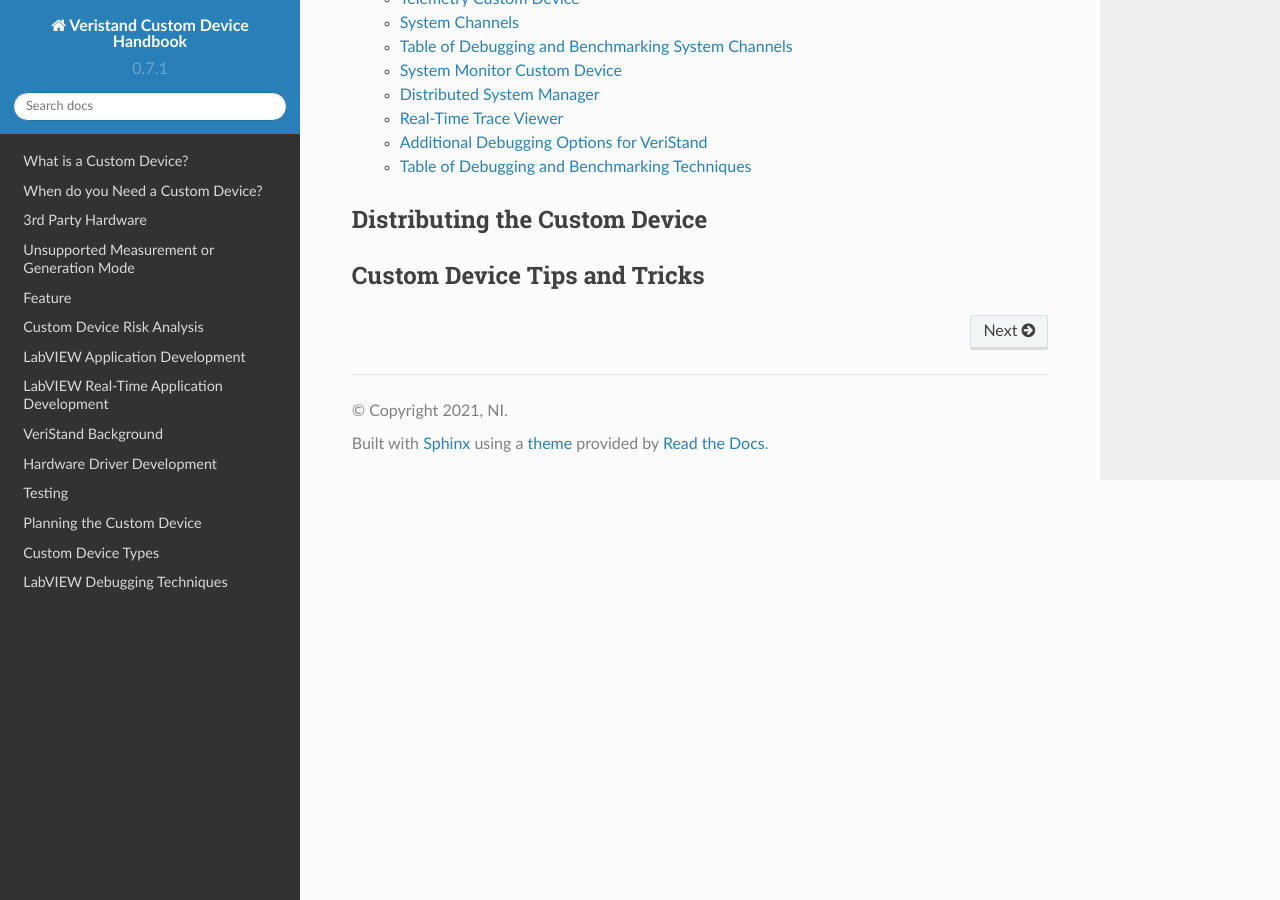
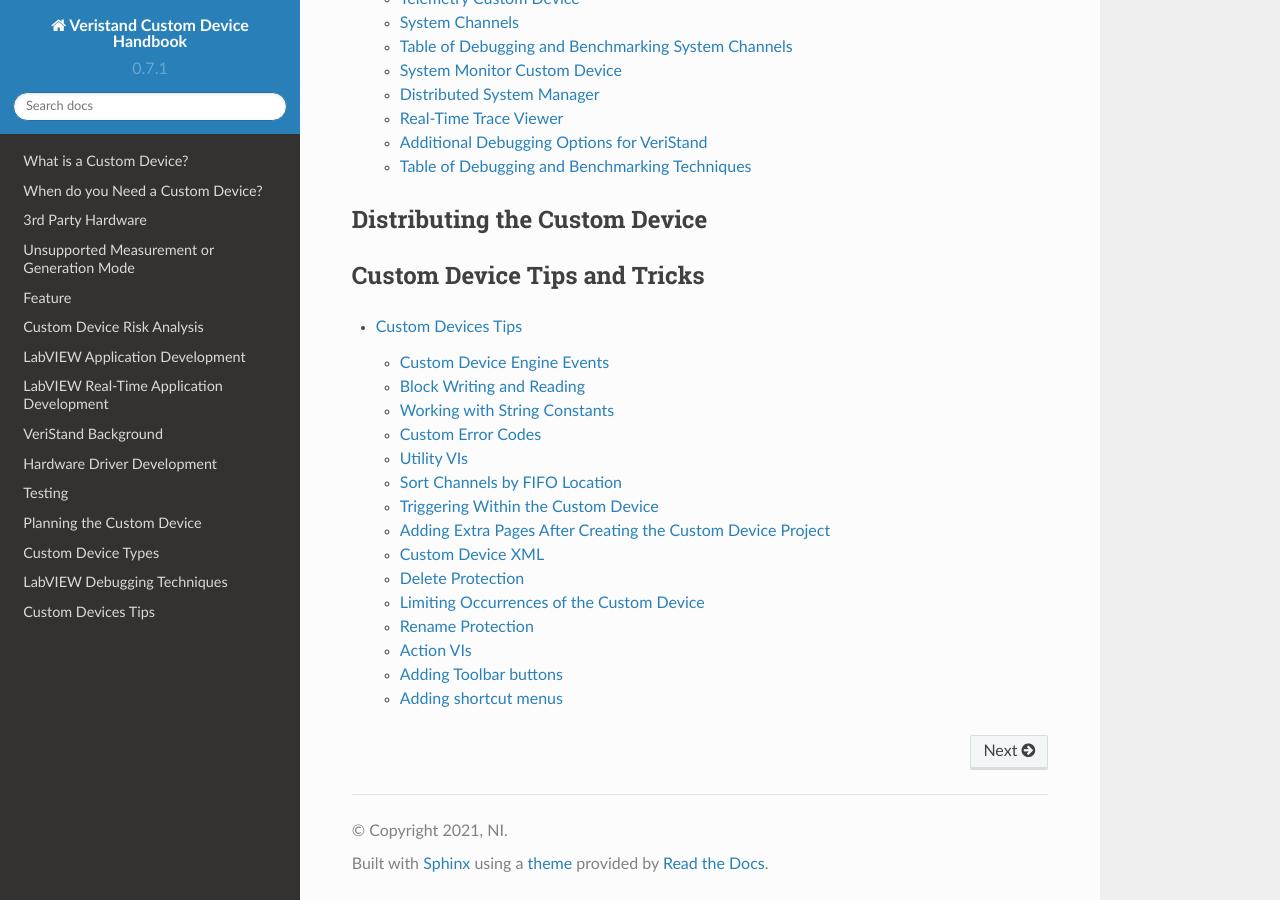
Before and after one commit to ni/niveristand-custom-device-handbook, a Sphinx documentation site: the page built from docs/index.md, in a window 1280 px wide and 900 px high, scrolled down 1661 px. Built offline with Sphinx 7.4.7 and the Read the Docs theme 2.0.0, drawn with Linux system fonts in a browser that asks for light colours; pages that are not in the unit, such as notebooks, are missing from menus; some of the changed lines change nothing that is shown.

Commit message:
Adding the Custom Devices tips and tricks page (#13)

```diff
--- /dev/null
+++ b/docs/Custom_Device_Tips_and_Tricks.md
@@ -0,0 +1,272 @@
+## Custom Device Tips and Tricks
+
+This section contains tips and tricks for developing custom devices.
+
+### Custom Device Engine Events
+
+After a custom device has been deployed, data is exchanged via custom device channels. If channels are insufficient or overly cumbersome, you may implement your own communication mechanism. VeriStand also provides access to its own TCP pipe so you don’t have to maintain the connection. VeriStand’s pipe facilitates readable text and byte array data.
+
+In the **NI VeriStand » Custom Device API » Driver Functions** LabVIEW palette you will find the NI VeriStand - Register Custom Device Engine Events VI. This VI provides three dynamic events that may be registered in any VI with a reference to the custom device.
+
+1.	Shut Down
+2.	Message (Byte Array)
+3.	Message (String)
+
+![](images/Registering_for_NI_VeriStand_Dynamic_Events.jpg)<br />
+**Figure: Registering for NI VeriStand Dynamic Events**
+
+The two message events fire when NI VeriStand – Send Custom Device Message VI is called.
+
+![](images/Sending_a_Message_to_NI_VeriStand_Dynamic_Message_Events.jpg)<br />
+
+**Figure: Sending a Message to NI VeriStand’s Dynamic Message Events**
+
+There is an example of using the dynamic event pipe in &lt;LabVIEW&gt;\examples\NI VeriStand\Custom Devices\Communication Example\Communication Example Custom Device Project.lvproj.
+
+### Block Writing and Reading
+
+For inline hardware and inline model custom devices with a large number of channels, it’s more efficient to read and write channel data using block data references. Use the following VIs to work with block data references.
+
+LabVIEW palettes: NI VeriStand » Custom Device API » Driver Functions » Data References:
+
+•	Get Channel Block Data References<br />
+•	Get Channel Values by Block Data Reference<br />
+•	Set Channel Values by Block Data Reference<br />
+
+Recall the Initialization code that generates a list of output channel references.
+![](images/Recall_the_Initialization_code.JPG)<br />
+
+Instead of output channel references, obtain block references to the output channels. Modify the state data cluster accordingly. <br />
+![](images/Obtain_block_references_to_the_output_channels.JPG)<br />
+
+In the first version of the custom device, we auto-indexed each channel data reference. <br />
+![](images/auto-indexed_each_channel_data_reference.JPG)<br />
+
+Modify the code to write the block reference instead. Notice the channel block data references are written en-mass outside the loop rather than channel-by-channel within the loop. <br />
+![](images/Modify_the_code.JPG)<br />
+
+### Working with String Constants
+
+During custom device development, strings are used for property names and GUIDs. These strings are case-sensitive and, in the case of GUIDs, long and prone to typos. To facilitate working with these, consider using either **[LabVIEW Global Variables](https://zone.ni.com/reference/en-XX/help/371361R-01/lvconcepts/glob_variables/)** or a **[type definition Combo Box](https://zone.ni.com/reference/en-XX/help/371361R-01/lvhowto/creating_type_defs/)** control. When using the global variable, ensure that you have set the correct default value for the control. When using the Combo Box control, uncheck the **Values match Items** box on the Edit Items tab of the Properties dialog box.
+
+The Combo Box control does not auto-update from its type definition. Completely populate the control before using it on the block diagram.
+
+### Custom Error Codes
+
+You can define custom error codes in LabVIEW and distribute the codes to VeriStand with a custom device. Copy the custom *errors.txt* file to VeriStand in the *&lt;Base&gt;\National Instruments\Shared\Errors\English* directory and add the file as a dependency in custom device and **[Custom Device XML file](https://www.ni.com/documentation/en/veristand/latest/manual/custom-device-xml/)**.
+
+For RT targets, deploy the *errors.txt* file to the error directory on target to display error descriptions in Console Viewer.
+
+For more information, refer to the Defining Custom Error Codes to Distribute throughout Your Application topic in the LabVIEW Help
+
+### Utility VIs
+
+The LabVIEW palette **NI VeriStand » Custom Device API » Utilities** contains useful utility VIs for custom device development. The VIs have Context Help documentation that better explain their functionality.
+
+![](images/Utilities_palette.jpg)<br />
+**Figure: Utility VIs palette**
+
+### Sort Channels by FIFO Location
+
+The **NI VeriStand » Custom Device API » Utilities » Get Channel FIFO Buffer Index** VI returns the FIFO buffer index for the input or output channel reference. Use this function for Asynchronous Custom Device channels to determine what index to read or write in the FIFO arrays. The VI also returns which FIFO Buffer (Input or Output) the channel will be located in. This function is only intended for Asynchronous Custom Devices.
+
+Consider a custom device to read an arbitrary list of DAQmx thermocouple inputs. One way to accomplish the task would be to read all the hardware channels, cycle through the list of custom device channels looking for the channel property, and write the associated hardware channel value that corresponds to the custom device channel.
+
+A better way to accomplish the task is to sort the channel references in the order they appear in the custom device FIFO, and configure the DAQmx task so the thermocouple channels are read in the same order as they appear in the FIFO.
+
+
+![](images/Sorting_Asynchronous_Custom_Device_Channels.jpg)<br />
+**Figure: Sorting Asynchronous Custom Device Channels by their Order in the FIFO**
+
+
+![](images/Adding_Channels_to_a_DAQmx_Task.jpg)<br />
+**Figure: Adding Channels to a DAQmx Task by their Order in the Custom Device FIFO**
+
+There are several advantages of this architecture. The operator is free to add/remove/reorder channels how he pleases, only the desired channels are configured, and writing data to the custom device FIFO becomes naturally efficient.
+
+
+![](images/Writing_Multiple_Hardware_Channels_Directly.jpg)<br />
+**Figure: Writing Multiple Hardware Channels Directly to the Custom Device FIFO**
+
+The hardware data returns from the DAQmx driver in the same order as the channel references in the asynchronous custom device FIFO.
+
+### Triggering Within the Custom Device
+
+There are many cases where you want to run code in the custom device when an event occurs. By comparing the *AEEnCh<1..8>* channel values to the previous iteration, we implemented simple value-triggering.
+
+A useful VI for triggering is **[Signal Processing](https://zone.ni.com/reference/en-XX/help/371361R-01/lvanls/signal_processing_vis/)** » **[Point by Point](https://zone.ni.com/reference/en-XX/help/371361R-01/ptbypt/ptbypt_vi_help/)** » **[Other Functions](https://zone.ni.com/reference/en-XX/help/371361R-01/ptbypt/other_point_by_point_vis/)** » **[Boolean Crossing Point by Point](https://zone.ni.com/reference/en-XX/help/371361R-01/ptbypt/boolean_crossing_ptbypt/)**.
+
+
+![](images/Boolean_Crossing_PtByPt_VI.jpg)<br />
+**Figure: Boolean Crossing PtByPt VI**
+
+Recall the Write Data to HW state that reads NI VeriStand Channels. Add code to check the software trigger.
+![](images/Recall_the_Write_Data_to_HW_state.jpg)<br />
+
+Check the SWTrig channel for a transition and handle the transition accordingly.
+![](images/Check_the_SWTrig_channel.jpg)<br />
+
+
+This triggering VI is most useful in asynchronous custom devices that do not execute in line with the PCL. An asynchronous device might iterate multiple times in a single iteration of the PCL, but this triggering VI will only assert on the desired edge of the transition.
+
+### Adding Extra Pages After Creating the Custom Device Project
+
+If your Custom Device requires additional pages for sections or channels, you should specify their names in the **Custom Device Extra Page Names** control of the [niveristand-custom-device-wizard](https://github.com/ni/niveristand-custom-device-wizard/releases) before you generate the LabVIEW project for the device. The tool ensures that the appropriate references are available to the page, the necessary declarations go into the Custom Device XML file, and the Build Specification deploys the page to the correct location.
+
+There are two telltale signs that an extra page has not been added correctly to a custom device. The first is the default section or channel page loads into System Explorer instead of the expected extra page. The second is an error from System Explorer similar to *Custom Device Page Error: The following Custom Device page VI is not executable. The VI might not be found at the correct location, or it is missing dependencies that it requires to run. Please contact the Custom Device vendor for more information on this problem.*
+
+In order to add a new page after the framework has been generated, you must manually perform all the actions the niveristand-custom-device-wizard performs.
+
+Perform the following operations from the LabVIEW Project Explorer.
+Incorrect changes to the Custom Device's XML file can corrupt the System Definition in VeriStand.
+
+•	Ensure the device gets the appropriate device reference. The NI VeriStand API requires the correct Node Reference input. The VeriStand system is responsible for passing this reference to the page. There’s a VI Template in *Custom Device API.lvlib\Templates\Subpanel Page VI\Page Template.vit* for this purpose. Another way to ensure the new page gets the correct Node Reference is to copy a page generated by the niveristand-custom-device-wizard, such as the Main page.
+
+•	Create the page section in the custom device XML file. The Custom Device's XML file tells the System Explorer how to load the device's files.
+1.	Open the XML file from the Project Explorer window.
+2.	Locate the &lt;Pages&gt; section.
+3.	Copy the information between Main Page’s &lt;Page&gt; and &lt;/Page&gt; declarations.
+4.	Paste the section immediately below the &lt;/Page&gt; declaration that closes the *Main Page* section.
+5.	Change the &lt;eng&gt;, &lt;loc&gt;, and &lt;Path&gt; tags for the new page.
+6.	Change the &lt;GUID&gt; to match the extra page’s GUID you created.
+7.	Save and close the XML file.
+
+•	Modify the configuration build specification. The niveristand-custom-device-wizard scripts two Build Specifications that put the custom device files in the necessary format and location for System Explorer.
+1.	Open the *Configuration Release*’s build specification dialog box.
+2.	In **Source Files**, expand the lvlib for your device.
+3.	Make sure the new page is part of the **Always Included** section.
+4.	In **Source Files Settings**, make sure the new page in the **Project Files** tree has the destination set to **Custom Device &lt;Name&gt; Folder**.
+5.	Click **OK** to close the build specification.
+6.	Save the LabVIEW project.
+
+You must rebuild the **Configuration Release** and **Engine Release** build specifications to deploy the changes. You may then use the extra page as if it were generated by the niveristand-custom-device-wizard.
+
+The **[niveristand-custom-device-wizard](https://github.com/ni/niveristand-custom-device-wizard)** is open source. If you have any questions about what the wizard does, you can refer to the code as you would any other VI.
+
+### Custom Device XML
+
+The [Custom Device XML Tags](https://www.ni.com/documentation/en/veristand/latest/manual/custom-device-xml-tags/) define settings for a custom device. These elements, and [non-standard element types](https://www.ni.com/documentation/en/veristand/latest/manual/custom-device-xml-element-types/), are defined in the *Custom Device.xsd* schema located in the *[&lt;Common Data&gt;](https://www.ni.com/documentation/en/veristand/latest/manual/veristand-directories-aliases/)\Custom Devices* directory. You can open the file in an XML or text editor to read the schema and view the hierarchy.
+
+Consider the following example line from the *Custom Device.xsd* file:
+
+<xs:element minOccurs="0" name="ActionVIOnDelete" type="Path" />
+
+**A Line from the Custom Device XML Schema File**
+
+The name of this tag is *ActionVIOnDelete*. Adding this tag to the custom device XML runs a VI when the operator deletes the item from System Explorer. You may find experimenting with the custom device XML easier in an empty custom device.
+
+It may be helpful to explore VeriStand’s built-in components for examples on implementing XML features. The built-in components are found in &lt;Application Data&gt;\System Explorer\System Explorer Definition Files.
+
+If a tag is opened, use the format *</tag_name>* to close the tag. If a tag must be specified but has no value, you may use the format *<tag_name />* to open and close the tag at the same time. This format has the same effect as *<tag_name>tag value</tag_name>*.
+
+### Delete Protection
+
+You can add &lt;DeleteProtection&gt;true&lt;/DeleteProtection&gt; to any section in the [custom device XML](https://www.ni.com/documentation/en/veristand/latest/manual/custom-device-xml-tags/) to disallow deleting the item from the configuration tree in System Explorer.
+
+### Limiting Occurrences of the Custom Device
+
+If it doesn’t make sense to have more than **N** instances of the custom device in a single System Definition, you can limit the number of instances by adding **&lt;MaxOccurrence&gt;N&lt;/MaxOccurrence&gt;** to the [custom device XML](https://www.ni.com/documentation/en/veristand/latest/manual/custom-device-xml-tags/) underneath the device type.
+
+### Rename Protection
+
+There may be cases when you depend on a custom device item to have a certain name, and you’d like to prevent the operator from renaming the item. Add **&lt;DisallowRenaming&gt;true&lt;/DisallowRenaming&gt;** below the &lt;/Name&gt; tag for any page to prevent the operator from renaming the item.
+
+### Action VIs
+
+VeriStand contains eight action VI templates that are triggered by different actions.
+
+The following list displays the action VI templates provided by VeriStand in the **[Custom Device API library](https://www.ni.com/documentation/en/veristand/latest/manual/custom-device-api-library/)**.
+
+**ActionVIOnLoad** <br />
+Executes when VeriStand loads a custom device item into memory. This template helps create action VIs that launch background processes. For example, if your custom device requires large amounts of data, you can customize this template to start a daemon that runs processes or gathers data in the background.
+
+**ActionVIOnDeleteRequest** <br />
+Executes when a user tries to delete an item from the custom device. This template helps create action VIs that prevent a user from deleting a custom device item or warn a user of the implications of deleting a custom device item.
+
+The template has the following unique parameters.<br />
+
+&nbsp;&nbsp;&nbsp; •	Item Ref - The reference to the custom device item whose XML declaration calls this action VI.<br />
+&nbsp;&nbsp;&nbsp; •	Refs that are about to get deleted - A 1D array of references to the items to be deleted. However, the 1D array will only contain one reference, as users can only delete one item at a time in the System Explorer window.<br />
+&nbsp;&nbsp;&nbsp; •	Discard reason - An output you can use to capture the user's reason for deleting the item.<br />
+&nbsp;&nbsp;&nbsp; •	Discard delete request? - Allows you to discard the delete request. After the action VI finishes executing, VeriStand will evaluate this output to determine whether or not to delete the item. If True, VeriStand will not delete the item. If False, VeriStand will delete the item.<br />
+&nbsp;&nbsp;&nbsp; •	Additional items to delete - An array of references to additional items you want to delete. For example, if other custom device items depend on the item the user wants to delete, you can use this output to automatically delete those items.<br />
+
+**ActionVIOnDelete** <br />
+Executes after a user deletes an item from the custom device. You can customize this template to alert users which channel mappings break when they delete the custom device item. You can also customize this template to reconfigure hardware.
+
+For example, if the user deletes a page that specifies custom configuration data for your hardware, you can customize the template to return the configuration to default settings.
+
+**ActionVIOnSystemShutdown** <br />
+Executes when System Explorer closes. You can customize this template to close hardware connections or to close daemons you launch from an ActionVIOnLoad action VI.
+
+The template has the following unique parameters.<br />
+
+&nbsp;&nbsp;&nbsp; •	Device Item Ref - Reference to the custom device item whose XML declaration calls this action VI.<br />
+&nbsp;&nbsp;&nbsp; •	Unload SDF? - Indicates whether or not the system definition file was unloaded. Unload SDF? is always True.<br />
+&nbsp;&nbsp;&nbsp; •	Saved? - Indicates whether or not a user saved the system definition file before closing System Explorer.<br />
+&nbsp;&nbsp;&nbsp; •	Path - Path on disk to the system definition file.<br />
+&nbsp;&nbsp;&nbsp; •	System Explorer Shutdown? - Indicates whether or not System Explorer closed. This parameter is always True.<br />
+
+**ActionVIOnSave** <br />
+Executes when a user saves the system definition file. For example, you can customize this template to log each time the custom device is saved.
+
+**ActionVIOnDownload** <br />
+Executes when a user deploys the system definition file containing the custom device to a real-time target. This action VI does not execute if a user deploys the system definition to a Windows target.
+
+This template helps create action VIs that finalize the target configuration after you deploy the system definition. You can also customize this template to deploy any additional files or dependencies your custom device requires. For example, if your custom device reads and writes to shared variables, you can deploy those variables.
+
+The template has the following unique parameters.<br />
+
+&nbsp;&nbsp;&nbsp; •	Device Item Ref in - Reference to the custom device item whose XML declaration calls this action VI.<br />
+&nbsp;&nbsp;&nbsp; •	ftp session - Open FTP session used to download the system definition to the target. You can use this open session to move additional files to the target.<br />
+&nbsp;&nbsp;&nbsp; •	System Definition Dir - Path to the system definition file on disk.<br />
+&nbsp;&nbsp;&nbsp; •	IP Address - IP address of the target.<br />
+&nbsp;&nbsp;&nbsp; •	ftp session out - Open FTP session used to download the system definition file to the target.<br />
+
+**ActionVIOnPaste** <br />
+Executes when a user pastes a custom device item. This template helps create action VIs that check channel properties. For example, if the user pastes a page that configures a target, you can create an action VI to ensure that the new page does not attempt to reconfigure the target.
+
+You can also customize this template to prompt a user to enter new values for the pasted item. For example, if a user pastes a page that will conflict with existing pages, you can prompt the user to enter new values for the page.
+
+The template has the following unique parameters.<br />
+
+&nbsp;&nbsp;&nbsp; •	Ptr in - Reference to the custom device item whose XML declaration calls this action VI.<br />
+&nbsp;&nbsp;&nbsp; •	Parent - Reference to the parent of the custom device item whose XML declaration calls this action VI.<br />
+&nbsp;&nbsp;&nbsp; •	All Ptrs - Array of references to the items the user pasted. You can only select one item to copy. This array only contains one reference that matches the Ptr in reference.<br />
+
+**ActionVIOnCompile** <br />
+Executes when VeriStand compiles the system definition file.
+
+If you deploy the system definition, then undeploy it, and then redeploy it without making changes, this template does not execute because the system definition does not recompile.
+
+You can customize this template to finish configuring your hardware. The system definition file compiles when a user deploys the system definition, so you can configure your hardware based on the final settings from the system definition.
+
+You can also customize the template to quickly gather host-side settings. For example, often the custom device RT Engine VI uses properties set in the system definition. You can customize this template to read the values on the host side, which is much faster than reading them from the real-time target. You can then gather the properties into a single cluster, convert that cluster to a data variant, and write the variant as a single item property.
+
+### Adding Toolbar buttons
+
+A *Toolbar button* appears in the toolbar of **System Explorer**. These buttons only appear when displaying the configuration page associated with the button.
+
+Within the **&lt;Page&gt;** tags for an item, you can use the **&lt;ButtonList&gt;** tag to configure the toolbar buttons that appear with the item's configuration page. Each **&lt;Button&gt;** must include a unique **&lt;ID&gt;** string that identifies the button. The toolbar button displays by default.
+
+However, in each page VI, you can use the Disable Dynamic Button VI and the Enable Dynamic Button VI to dynamically disable and enable a button for that page based on its unique ID. These VIs are useful when you want the toolbar button to appear only when certain conditions are true.
+
+These VIs are located in the labview\vi.lib\NI VeriStand\Custom Device API directory.
+
+The following is an example framework you can use to implement a toolbar button.
+
+![](images/Custom_Device_Dynamic_Button_Framework.JPG)<br />
+**Custom Device Toolbar button framework**
+
+### Adding shortcut menus
+
+A *shortcut menu* for an item is the menu that appears when you right-click the item in System Explorer.
+
+Within the **&lt;Page&gt;** tags for an item, you can use the **&lt;RunTimeMenu&gt;** tag to configure the shortcut menu for the item. Each **&lt;MenuItem&gt;** you add under **&lt;RunTimeMenu&gt;** includes an **&lt;Item2Launch&gt;** section that specifies a VI to run when an operator selects the menu item.
+
+The Custom Device API library includes a template for this VI, RunTimeMenu Custom Item 2 Launch.vit, in the labview\vi.lib\NI VeriStand\Custom Device API directory.
+
+The following is an example framework you can use to implement a shortcut menu.
+
+![](images/Custom_Device_XML_Right-Click_Framework.JPG)<br />
+**Custom Device XML shortcut menu declaration**
--- a/docs/index.md
+++ b/docs/index.md
@@ -29,3 +29,5 @@
    + [Distributing the Custom Device](Distributing_the_Custom_Device.md)
 
 #### Custom Device Tips and Tricks
+
+   + [Custom Devices Tips & Tricks](Custom_Device_Tips_and_Tricks.md)
```
Also changed, not shown: docs/images/AES-201_Distribution_and_Folder_Hierarchy.JPG (added), docs/images/Adding_Channels_to_a_DAQmx_Task.jpg (added), docs/images/Boolean_Crossing_PtByPt_VI.jpg (added), docs/images/Check_the_SWTrig_channel.jpg (added), docs/images/Custom_Device_Dynamic_Button_Framework.JPG (added), docs/images/Custom_Device_XML_Right-Click_Framework.JPG (added), docs/images/Modify_the_code.JPG (added), docs/images/Obtain_block_references_to_the_output_channels.JPG (added), docs/images/Recall_the_Initialization_code.JPG (added), docs/images/Recall_the_Write_Data_to_HW_state.jpg (added), docs/images/Registering_for_NI_VeriStand_Dynamic_Events.jpg (added), docs/images/Sending_a_Message_to_NI_VeriStand_Dynamic_Message_Events.jpg (added), docs/images/Sorting_Asynchronous_Custom_Device_Channels.jpg (added), docs/images/Utilities_palette.jpg (added), 2 more files.
